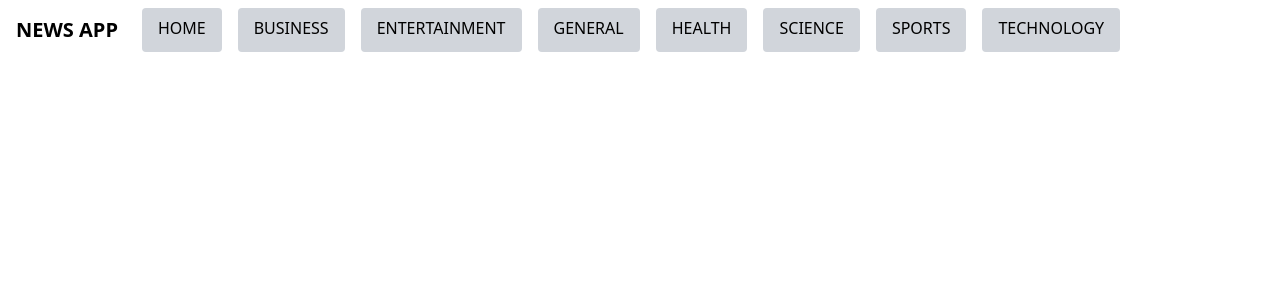
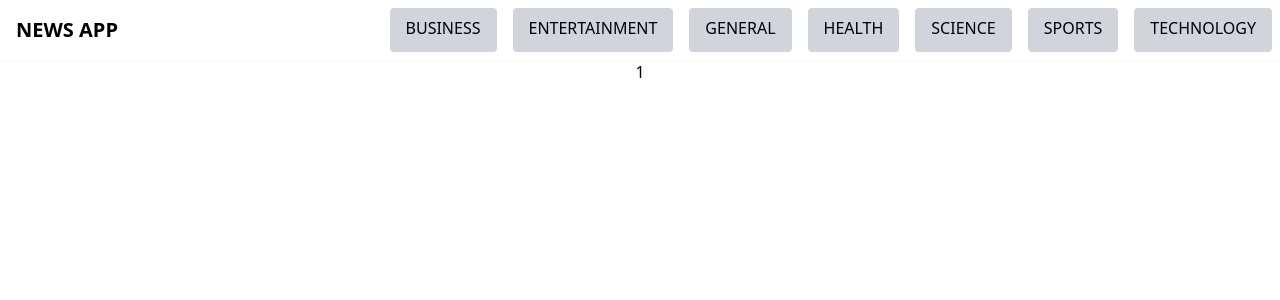
Before and after one commit to iampawan31/news-react, a React (Create React App) app: page /category/1 in a window 1280 px wide. Shown: the top 300 px of the page. Built offline with nearby package versions, Linux system fonts and the light colour scheme.

Commit message:
Added Categories

```diff
--- a/package.json
+++ b/package.json
@@ -9,6 +9,7 @@
     "@testing-library/user-event": "^12.1.10",
     "react": "^17.0.2",
     "react-dom": "^17.0.2",
+    "react-router-dom": "^5.2.0",
     "react-scripts": "4.0.3",
     "web-vitals": "^1.0.1"
   },
--- a/src/App.js
+++ b/src/App.js
@@ -1,39 +1,68 @@
+import React from "react";
+import { BrowserRouter as Router, Switch, Route, Link } from "react-router-dom";
 import "./App.css";
+import Category from "./components/Category";
 
-function App() {
+const App = () => {
+  const links = [
+    {
+      name: "Business",
+      url: "/category/business",
+    },
+    {
+      name: "Entertainment",
+      url: "/category/entertainment",
+    },
+    {
+      name: "General",
+      url: "/category/general",
+    },
+    {
+      name: "Health",
+      url: "/category/health",
+    },
+    {
+      name: "Science",
+      url: "/category/science",
+    },
+    {
+      name: "Sports",
+      url: "/category/sports",
+    },
+    {
+      name: "Technology",
+      url: "/category/technology",
+    },
+  ];
   return (
-    <div className="App">
-      <div className="flex mt-2">
-        <div className="flex text-xl font-semibold uppercase px-4 py-2">
-          News App
-        </div>
-        <ul className="flex">
-          <li className="px-4 py-2 mx-2 uppercase bg-gray-300 rounded">Home</li>
-          <li className="px-4 py-2 mx-2 uppercase bg-gray-300 rounded">
-            Business
-          </li>
-          <li className="px-4 py-2 mx-2 uppercase bg-gray-300 rounded">
-            Entertainment
-          </li>
-          <li className="px-4 py-2 mx-2 uppercase bg-gray-300 rounded">
-            General
-          </li>
-          <li className="px-4 py-2 mx-2 uppercase bg-gray-300 rounded">
-            Health
-          </li>
-          <li className="px-4 py-2 mx-2 uppercase bg-gray-300 rounded">
-            Science
-          </li>
-          <li className="px-4 py-2 mx-2 uppercase bg-gray-300 rounded">
-            Sports
-          </li>
-          <li className="px-4 py-2 mx-2 uppercase bg-gray-300 rounded">
-            Technology
-          </li>
-        </ul>
+    <Router>
+      <div className="App">
+        <nav className="flex justify-between bg-white shadow-sm py-2">
+          <Link
+            to="/"
+            className="flex text-xl font-semibold uppercase px-4 py-2"
+          >
+            News App
+          </Link>
+          <div className="flex">
+            {links.map((link) => (
+              <Link
+                to={link.url}
+                className="px-4 py-2 mx-2 uppercase bg-gray-300 rounded"
+              >
+                {link.name}
+              </Link>
+            ))}
+          </div>
+        </nav>
+        {/* A <Switch> looks through its children <Route>s and
+            renders the first one that matches the current URL. */}
+        <Switch>
+          <Route path="/category/:category" children={<Category />} />
+        </Switch>
       </div>
-    </div>
+    </Router>
   );
-}
+};
 
 export default App;
--- /dev/null
+++ b/src/components/Category.js
@@ -0,0 +1,9 @@
+import React from "react";
+import { useParams } from "react-router";
+
+const Category = () => {
+  let { category } = useParams();
+  return <div>{category}</div>;
+};
+
+export default Category;
--- /dev/null
+++ b/src/components/Home.js
@@ -0,0 +1,7 @@
+import React from "react";
+
+const Home = () => {
+  return <div>Home</div>;
+};
+
+export default Home;
```
Also changed, not shown: 2 other files (tests, documents, lock files or other folders).
